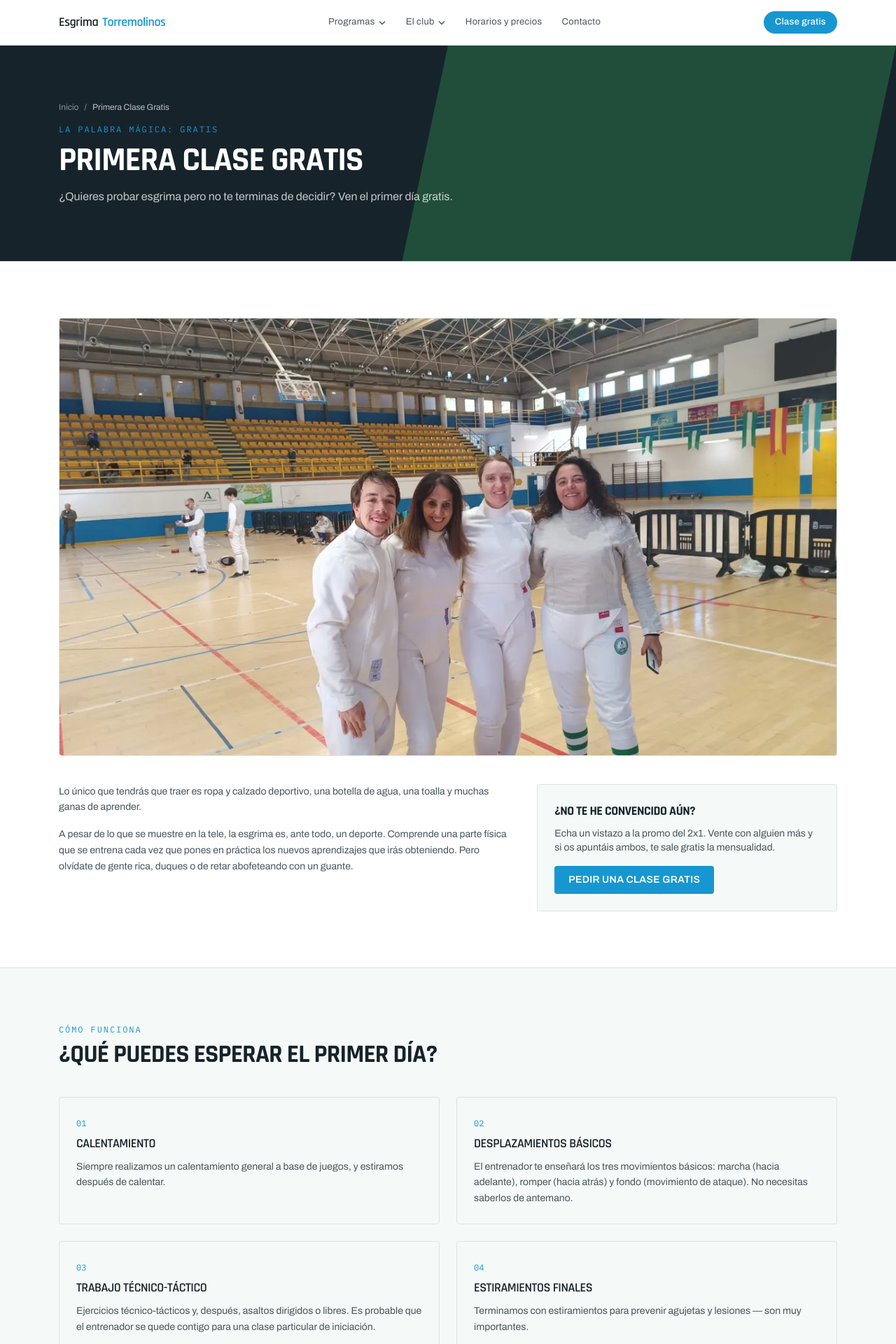
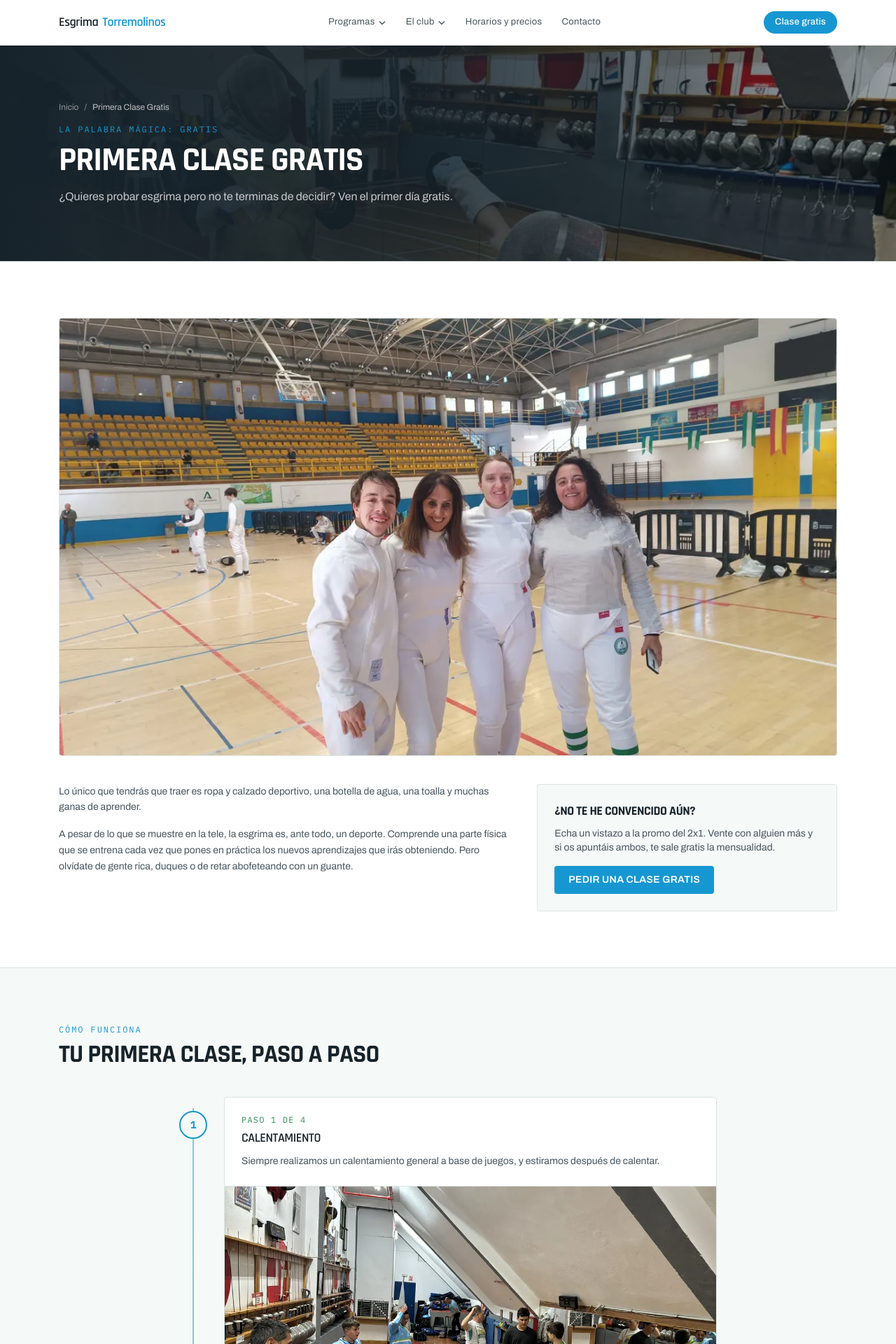
Before and after one commit to Fencer1993/web-esgrima, a Next.js app: page /clase-gratis in a window 1280 px wide. Shown: the top 1920 px of the page at 70% size. Built offline with nearby package versions, Linux system fonts and the light colour scheme.

Commit message:
WIP: values cards, first-class timeline, photo headers, WhatsApp button (in progress)
Co-Authored-By: Claude Opus 5.5 <noreply@anthropic.com>
Claude-Session: https://claude.ai/code/session_012wKSZPFiE8YzXyDkfxYMY1

```diff
--- a/src/app/clase-gratis/page.tsx
+++ b/src/app/clase-gratis/page.tsx
@@ -2,6 +2,7 @@ import type { Metadata } from "next";
 import { PageHero } from "@/components/PageHero";
 import { Photo } from "@/components/Photo";
 import { Section, SectionHeading } from "@/components/Section";
+import { galleryPhoto } from "@/content/gallery";
 import { whatsappLink } from "@/content/site";
 
 export const metadata: Metadata = {
@@ -15,18 +16,22 @@ const steps = [
   {
     title: "Calentamiento",
     body: "Siempre realizamos un calentamiento general a base de juegos, y estiramos después de calentar.",
+    photo: galleryPhoto("clase-grupal-esgrima-sala-club-torremolinos"),
   },
   {
     title: "Desplazamientos básicos",
     body: "El entrenador te enseñará los tres movimientos básicos: marcha (hacia adelante), romper (hacia atrás) y fondo (movimiento de ataque). No necesitas saberlos de antemano.",
+    photo: galleryPhoto("entrenamiento-infantil-esgrima-torremolinos"),
   },
   {
     title: "Trabajo técnico-táctico",
     body: "Ejercicios técnico-tácticos y, después, asaltos dirigidos o libres. Es probable que el entrenador se quede contigo para una clase particular de iniciación.",
+    photo: galleryPhoto("entrenamiento-asalto-sala-esgrima-torremolinos"),
   },
   {
     title: "Estiramientos finales",
     body: "Terminamos con estiramientos para prevenir agujetas y lesiones — son muy importantes.",
+    photo: galleryPhoto("grupo-esgrimistas-club-torremolinos-sala-ayuntamiento"),
   },
 ];
 
@@ -80,19 +85,39 @@ export default function ClaseGratis() {
       </Section>
 
       <Section tone="raised" className="border-t border-line">
-        <SectionHeading eyebrow="Cómo funciona" title="¿Qué puedes esperar el primer día?" />
-        <ol className="grid gap-6 sm:grid-cols-2">
+        <SectionHeading eyebrow="Cómo funciona" title="Tu primera clase, paso a paso" />
+        <ol className="relative mx-auto max-w-3xl">
+          <span
+            aria-hidden="true"
+            className="absolute bottom-4 left-5 top-4 w-px -translate-x-1/2 bg-gradient-to-b from-accent via-steel to-line"
+          />
           {steps.map((s, i) => (
-            <li key={s.title} className="rounded-sm border border-line bg-paper-raised p-6">
-              <span className="font-mono text-xs text-accent">0{i + 1}</span>
-              <h3 className="mt-1 font-display text-lg font-semibold uppercase tracking-tight text-ink">
-                {s.title}
-              </h3>
-              <p className="mt-2 text-sm leading-relaxed text-ink-soft">{s.body}</p>
+            <li key={s.title} className="reveal relative pb-8 pl-14 last:pb-0 md:pl-16">
+              <span className="absolute left-5 top-5 flex h-10 w-10 -translate-x-1/2 items-center justify-center rounded-full border-2 border-accent bg-paper-raised font-mono text-sm font-bold text-accent">
+                {i + 1}
+              </span>
+              <div className="overflow-hidden rounded-sm border border-line bg-paper">
+                <div className="p-5 md:p-6">
+                  <p className="font-mono text-xs uppercase tracking-widest text-steel">
+                    Paso {i + 1} de {steps.length}
+                  </p>
+                  <h3 className="mt-1 font-display text-lg font-semibold uppercase tracking-tight text-ink">
+                    {s.title}
+                  </h3>
+                  <p className="mt-2 text-sm leading-relaxed text-ink-soft">{s.body}</p>
+                </div>
+                <Photo
+                  src={s.photo.src}
+                  alt={s.photo.alt}
+                  width={s.photo.width}
+                  height={s.photo.height}
+                  className="aspect-[16/9] w-full border-t border-line object-cover object-[center_30%] md:aspect-[2/1]"
+                />
+              </div>
             </li>
           ))}
         </ol>
-        <p className="mt-6 text-sm font-semibold text-ink">
+        <p className="mx-auto mt-8 max-w-3xl pl-14 text-sm font-semibold text-ink md:pl-16">
           ¡Sí, podrás coger el sable y practicar el primer día!
         </p>
       </Section>
--- a/src/app/page.tsx
+++ b/src/app/page.tsx
@@ -164,10 +164,28 @@ export default function Home() {
           eyebrow="Club de Esgrima Torremolinos"
           title="Nuestros Valores"
         />
-        <div className="reveal grid gap-8 sm:grid-cols-3">
+        <div className="reveal grid gap-6 sm:grid-cols-3">
           {values.map((v) => (
-            <div key={v.title}>
-              <h3 className="text-lg font-semibold uppercase tracking-tight text-ink">
+            <div
+              key={v.title}
+              className="rounded-2xl border border-line bg-paper p-6 transition duration-300 hover:-translate-y-1 hover:border-accent"
+            >
+              <span className="flex h-12 w-12 items-center justify-center rounded-xl bg-accent-soft text-accent-dark">
+                <svg
+                  viewBox="0 0 24 24"
+                  width="24"
+                  height="24"
+                  fill="none"
+                  stroke="currentColor"
+                  strokeWidth="1.75"
+                  strokeLinecap="round"
+                  strokeLinejoin="round"
+                  aria-hidden="true"
+                >
+                  {valueIcons[v.icon]}
+                </svg>
+              </span>
+              <h3 className="mt-5 text-lg font-semibold uppercase tracking-tight text-ink">
                 {v.title}
               </h3>
               <p className="mt-2 text-sm leading-relaxed text-ink-soft">
--- a/src/components/PageHero.tsx
+++ b/src/components/PageHero.tsx
@@ -1,5 +1,8 @@
 import Link from "next/link";
 import { site } from "@/content/site";
+import { galleryPhoto } from "@/content/gallery";
+import { pageHeroes } from "@/content/pageHeroes";
+import { Photo } from "./Photo";
 
 export function PageHero({
   eyebrow,
@@ -12,6 +15,9 @@ export function PageHero({
   lede?: string;
   path: string;
 }) {
+  const hero = pageHeroes[path];
+  const photo = hero ? galleryPhoto(hero.photo) : null;
+
   const breadcrumbJsonLd = {
     "@context": "https://schema.org",
     "@type": "BreadcrumbList",
@@ -32,10 +38,27 @@ export function PageHero({
         type="application/ld+json"
         dangerouslySetInnerHTML={{ __html: JSON.stringify(breadcrumbJsonLd) }}
       />
-      <div
-        aria-hidden
-        className="pointer-events-none absolute inset-y-0 right-0 w-1/2 origin-top-right skew-x-[-12deg] bg-steel/40"
-      />
+      {photo && hero ? (
+        <>
+          <Photo
+            src={photo.src}
+            alt={photo.alt}
+            width={photo.width}
+            height={photo.height}
+            priority
+            className={`absolute inset-0 h-full w-full object-cover ${hero.position ?? "object-center"}`}
+          />
+          <div
+            aria-hidden
+            className="pointer-events-none absolute inset-0 bg-gradient-to-r from-ink via-ink/85 to-ink/40"
+          />
+        </>
+      ) : (
+        <div
+          aria-hidden
+          className="pointer-events-none absolute inset-y-0 right-0 w-1/2 origin-top-right skew-x-[-12deg] bg-steel/40"
+        />
+      )}
       <div className="relative mx-auto max-w-6xl px-5 py-16 sm:py-20">
         <nav
           aria-label="Ruta de navegación"
--- /dev/null
+++ b/src/content/pageHeroes.ts
@@ -0,0 +1,40 @@
+// Foto de fondo de la cabecera de cada página interior (fragmento del nombre
+// de archivo en gallery.ts). Las páginas sin entrada (legales) no llevan foto.
+export const pageHeroes: Record<string, { photo: string; position?: string }> = {
+  "/esgrima-ninos": {
+    photo: "equipo-infantil-esgrima-torremolinos-competicion",
+    position: "object-[center_35%]",
+  },
+  "/esgrima-para-adultos": {
+    photo: "esgrimistas-adultos-club-torremolinos-torneo",
+    position: "object-[center_30%]",
+  },
+  "/esgrima-en-silla-de-ruedas": {
+    photo: "podio-esgrima-silla-de-ruedas-zamora",
+    position: "object-center",
+  },
+  "/nuestro-equipo": {
+    photo: "esgrimistas-club-torremolinos-entre-asaltos",
+    position: "object-[center_35%]",
+  },
+  "/horarios-y-precios": {
+    photo: "asalto-entrenamiento-pista-esgrima-torremolinos",
+    position: "object-[center_30%]",
+  },
+  "/instalaciones": {
+    photo: "clase-grupal-esgrima-sala-club-torremolinos",
+    position: "object-center",
+  },
+  "/clase-gratis": {
+    photo: "entrenamiento-infantil-esgrima-torremolinos",
+    position: "object-[center_30%]",
+  },
+  "/preguntas-frecuentes": {
+    photo: "asalto-juvenil-competicion-esgrima-torremolinos",
+    position: "object-[center_30%]",
+  },
+  "/contacto": {
+    photo: "medallistas-torneo-jaen-esgrima-torremolinos",
+    position: "object-[center_30%]",
+  },
+};
--- a/src/content/programs.ts
+++ b/src/content/programs.ts
@@ -35,16 +35,23 @@ export const programs: Program[] = [
   },
 ];
 
-export const values = [
+export const values: {
+  icon: "companerismo" | "aprendizaje" | "inclusion";
+  title: string;
+  body: string;
+}[] = [
   {
+    icon: "companerismo",
     title: "Compañerismo",
     body: "La esgrima es un deporte individual, pero en esencia somos un equipo. Nadie pierde ni gana solo, nos apoyamos mutuamente.",
   },
   {
+    icon: "aprendizaje",
     title: "Aprendizaje guiado",
     body: 'Nuestros profesores te guían desde el inicio hasta la alta competición. No es solo "coger el palito" y hacer "touché", vas a sudar un poco más la camiseta.',
   },
   {
+    icon: "inclusion",
     title: "Inclusión",
     body: "Practicamos esgrima desde los 6 años, e incluimos Esgrima en Silla de Ruedas. Aquí hay esgrima para todos, sin importar edad o condición física previa.",
   },
```
